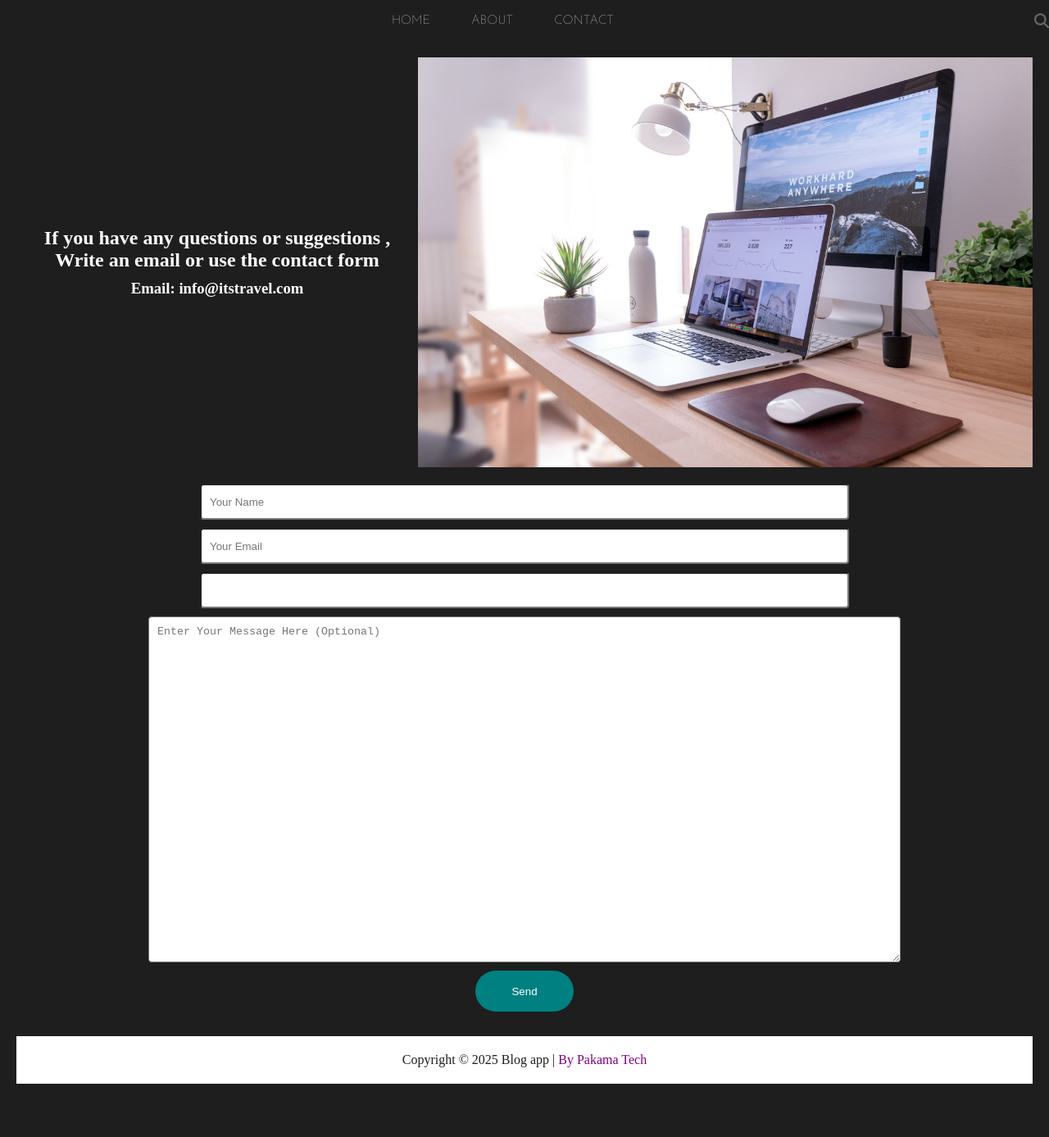
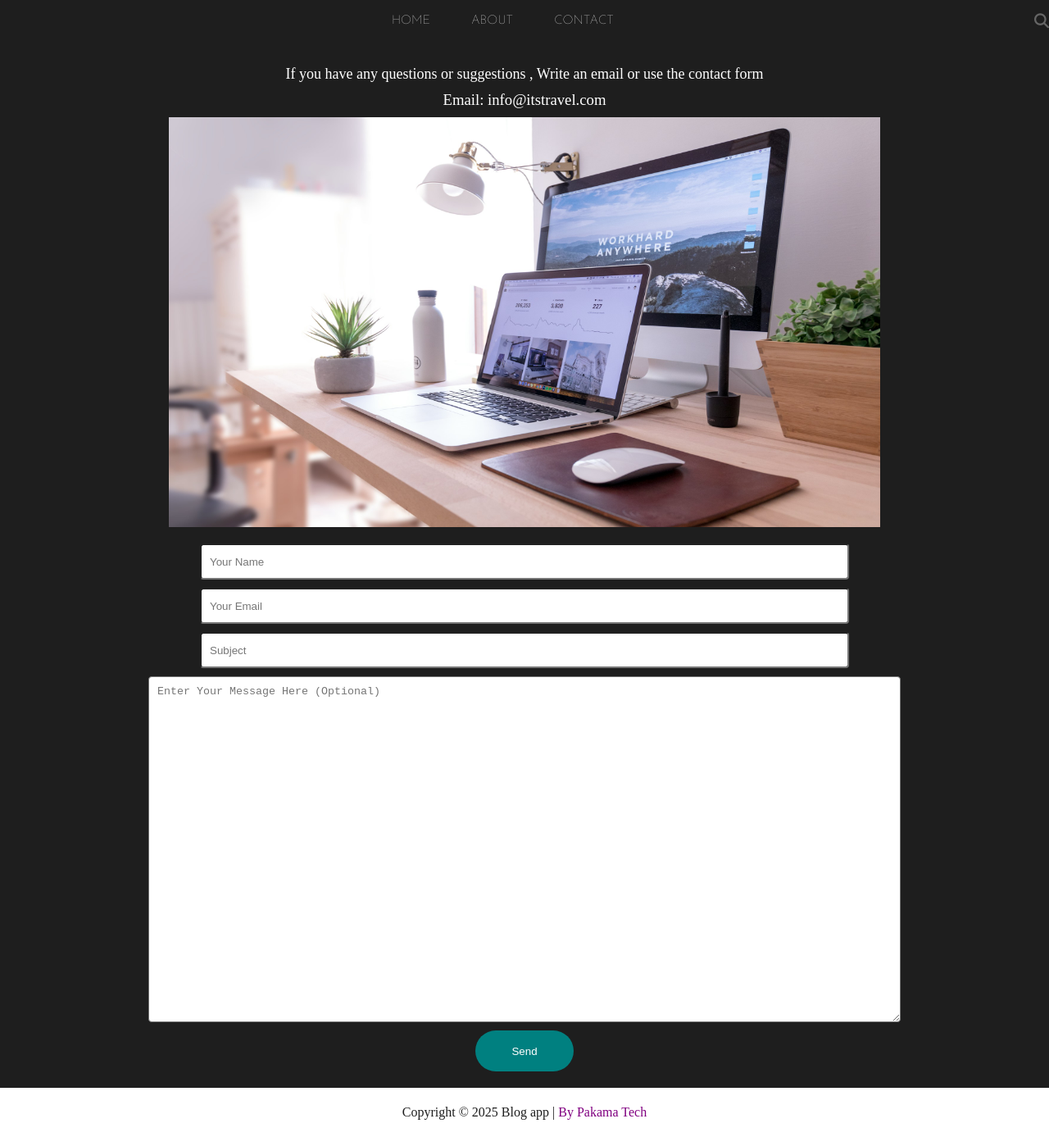
Before and after one commit to BlessingLuphahla/blog-app-ui, a React (Create React App) app: page /contact in a window 1280 px wide. Shown: the whole page at 82% size. Before the commit the page ends 1342 px from the top, so only its background shows below. Built offline with nearby package versions, Linux system fonts and the light colour scheme.

Commit message:
posts | contact | footer update

```diff
--- a/src/components/posts/Posts.jsx
+++ b/src/components/posts/Posts.jsx
@@ -1,18 +1,16 @@
-import Post from '../post/Post'
-import './posts.css'
+import Post from "../post/Post";
+import "./posts.css";
 
 export default function Posts(props) {
   return (
-    <div className='posts'>
+    <div className="posts">
       {props.posts.length ? (
-        props.posts.map((post, index) => (
-          <Post key={index} post={post} />
-        ))
+        props.posts.map((post, index) => <Post key={index} post={post} />)
       ) : (
-        <div>
-          Posts not found...
+        <div className="postNotFound">
+          <h3 className="postNotFoundTitle">There are no blog posts yet...</h3>
         </div>
       )}
     </div>
-  )
+  );
 }
--- a/src/components/posts/posts.css
+++ b/src/components/posts/posts.css
@@ -1,6 +1,16 @@
 .posts {
-    flex: 9;
-    display: flex;
-    flex-wrap: wrap;
-    margin: 20px;
+  flex: 9;
+  display: flex;
+  flex-wrap: wrap;
+  margin: 20px;
 }
+
+.postNotFound {
+  padding: 10px;
+}
+
+.postNotFoundTitle {
+  font-size: 50px;
+  font-weight: 100;
+  color: rgba(211, 211, 211, 0.751);
+}
--- a/src/pages/contact/Contact.jsx
+++ b/src/pages/contact/Contact.jsx
@@ -23,7 +23,7 @@ function Contact() {
         <form className="contactForm" onSubmit={(e) => handleSubmit(e)}>
           <input id="name" type="text" placeholder="Your Name" />
           <input id="email" type="text" placeholder="Your Email" />
-          <input id="subject" type="text" placeholder="" />
+          <input id="subject" type="text" placeholder="Subject" />
           <textarea
             id="message"
             placeholder="Enter Your Message Here (Optional)"
--- a/src/pages/contact/contact.css
+++ b/src/pages/contact/contact.css
@@ -6,8 +6,10 @@
   display: flex;
   padding: 10px;
   margin: 10px;
-  justify-content: space-around;
+  justify-content: center;
+  align-items: center;
   text-align: center;
+  flex-direction: column;
 }
 
 .contactText {
@@ -23,7 +25,16 @@
 
 .contactImage {
   height: 500px;
-  width: 800px;
+  width: 70%;
+}
+
+.contactTitle {
+  font-size: 18px;
+  font-weight: 100;
+}
+
+.contactEmail {
+  font-weight: 100;
 }
 
 .contactSecondSection {
--- a/src/pages/footer/footer.css
+++ b/src/pages/footer/footer.css
@@ -1,9 +1,11 @@
 .footer {
-  padding: 20px 0px;
-  margin: 20px;
+  margin: 0;
+  padding: 0;
+  height: 60px;
   display: flex;
   justify-content: center;
   background-color: white;
+  align-items: center;
 }
 
 .footerText {
```
